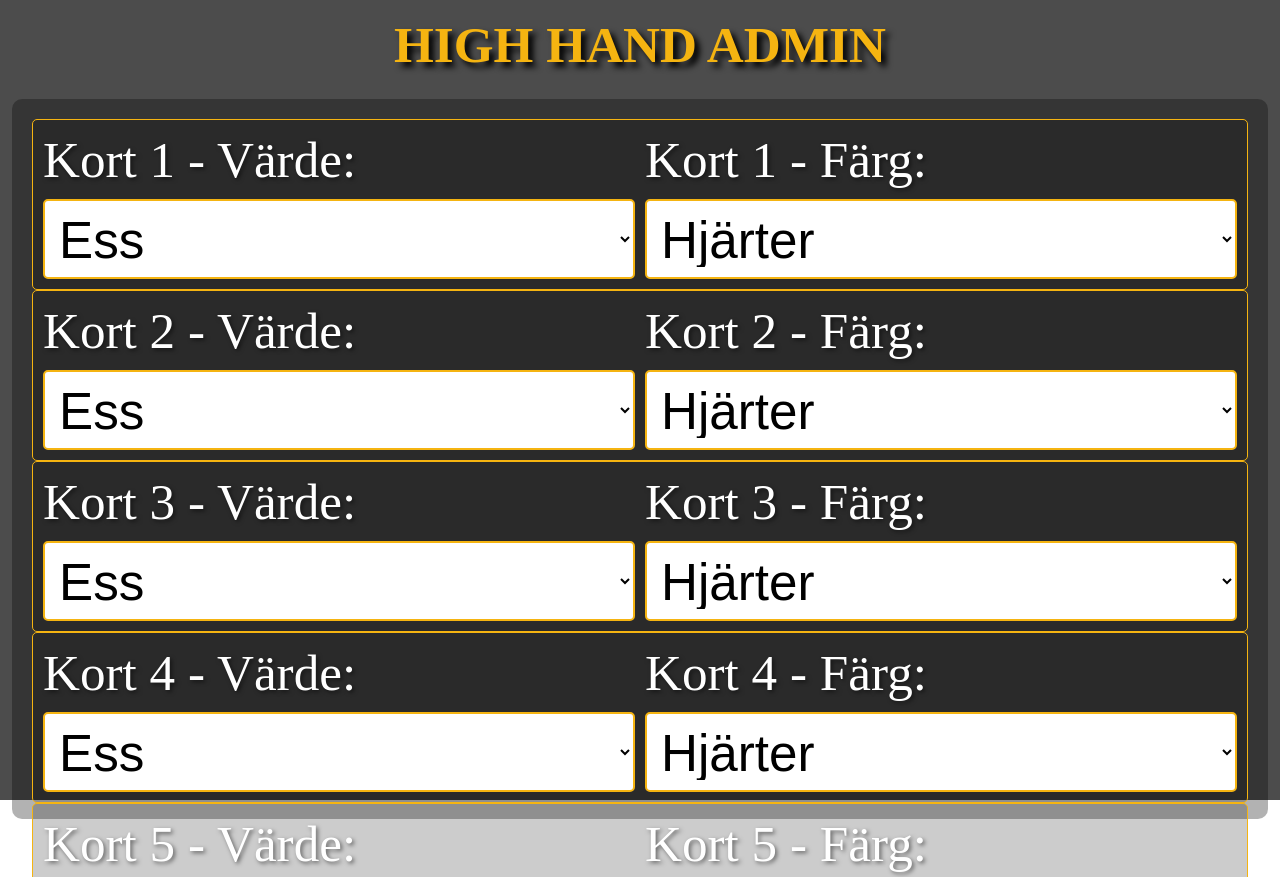
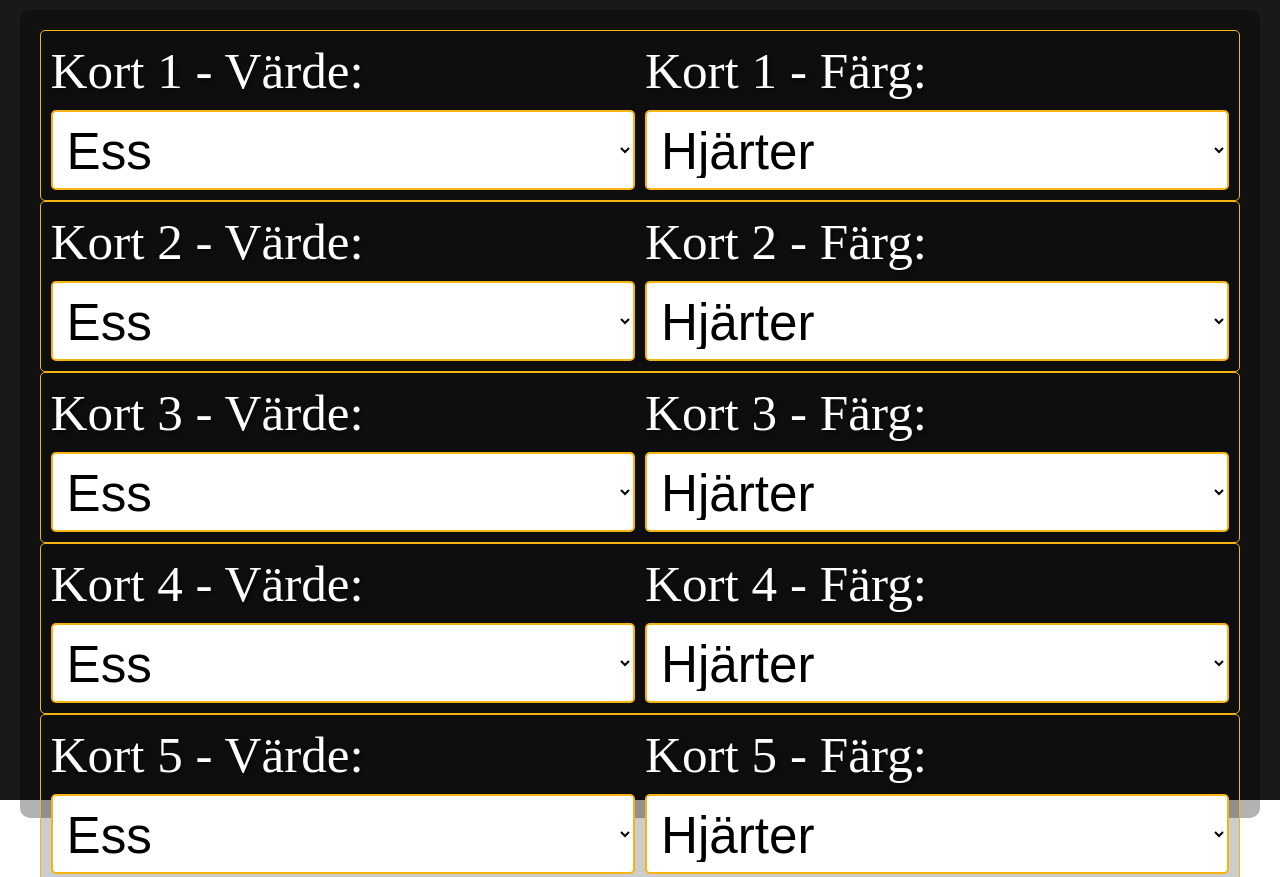
Before and after one commit to mcfrojd/high_hand, a plain HTML site: page admin.html in a window 1280 px wide. Shown: the top 877 px of the page. Drawn offline with Linux system fonts and the light colour scheme; no server answers.

Commit message:
remove title

```diff
--- a/admin.html
+++ b/admin.html
@@ -6,10 +6,6 @@
     </head>
 <body class="admin-body">
     <div class="admin-container">
-        <div class="admin-title-container">
-            <div class="admin-title">High Hand Admin</div>
-        </div>
-
         <div class="all-cards-container">
             <!-- Card Block 1 -->
             <div class="card-block">
--- a/css/admin.css
+++ b/css/admin.css
@@ -1,4 +1,4 @@
-body {
+admin-body {
     margin: 0;
     padding: 0;
     height: 100vh;
@@ -14,47 +14,17 @@ body::before {
     width: 100%;
     height: 100%;
     background-color: black;
-    opacity: 0.7;  /* Adjust transparency level here (0.0 to 1.0) */
+    opacity: 0.9;  /* Adjust transparency level here (0.0 to 1.0) */
     z-index: -1;
 }
 
 .admin-container {
     position: relative;
-    height: 100vh;
+    height: 97vh;
     display: block;
     flex-direction: column;
     justify-content: flex-start; ;
     z-index: 1;
-}
-
-.admin-title-container {
-    display: flex;
-    justify-content: center;
-    align-items: center;
-    padding: 10px;
-}
-
-.admin-title {
-    display: inline-block;
-    height: auto;
-    width: auto;
-    padding: 5px 5px;
-    text-align: center;
-    font-size: 4vw;
-    font-weight: bold;
-    white-space: nowrap;
-    text-shadow: 5px 5px 6px rgba(0, 0, 0);
-    font: 'franklin gothic medium';
-    color: #f5b411;
-    text-transform: uppercase;
-}
-
-.admin-controls {
-    display: flex;
-    flex-direction: column;
-    gap: 20px;
-    padding: 20px;
-    z-index: 2;
 }
 
 .select-wrapper {
@@ -110,7 +80,7 @@ label {
 
 .all-cards-container {
     display: block;
-    height: 85vh;
+    height: 96vh;
     flex-direction: column;
     justify-content: space-evenly ;
     gap: 20px;
```
